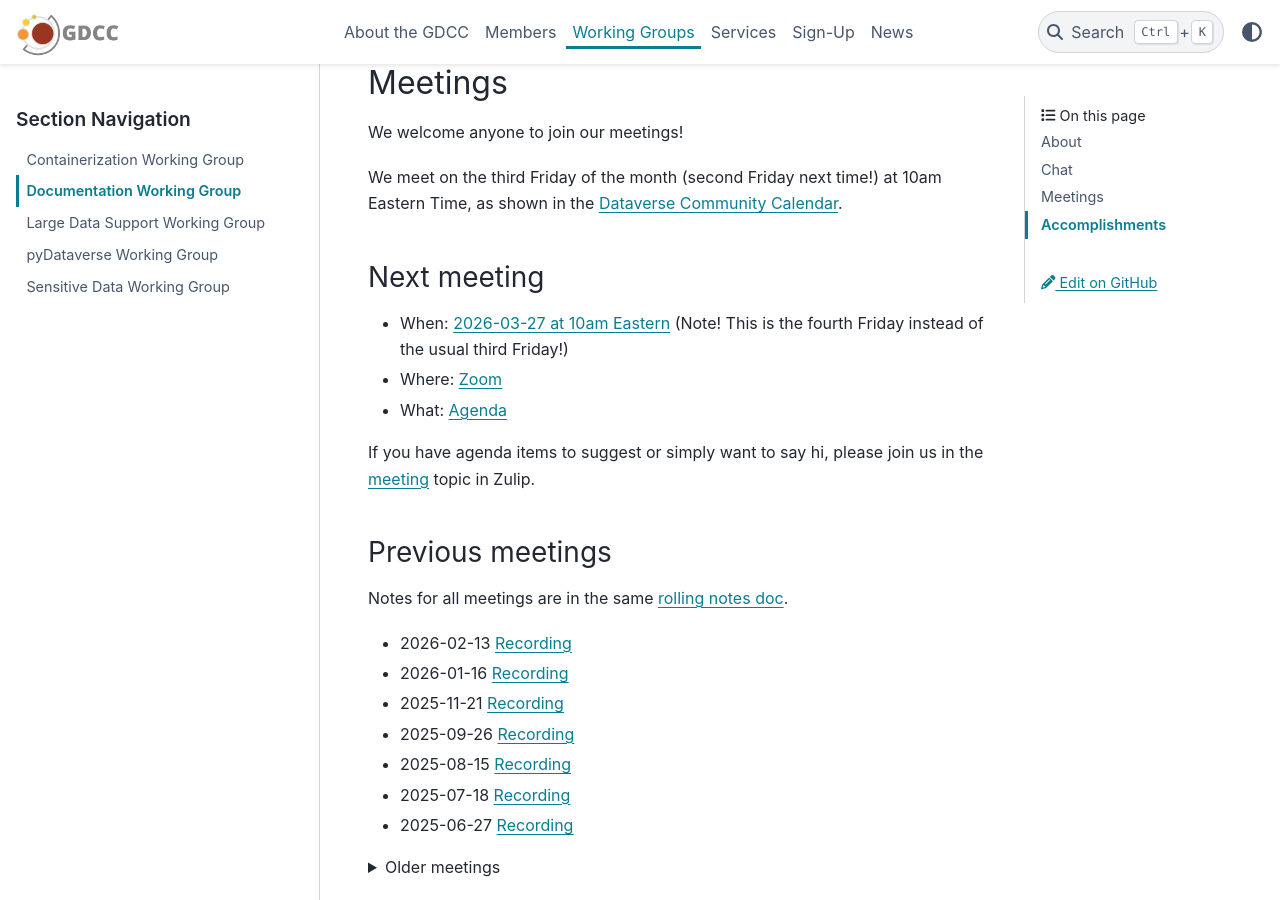
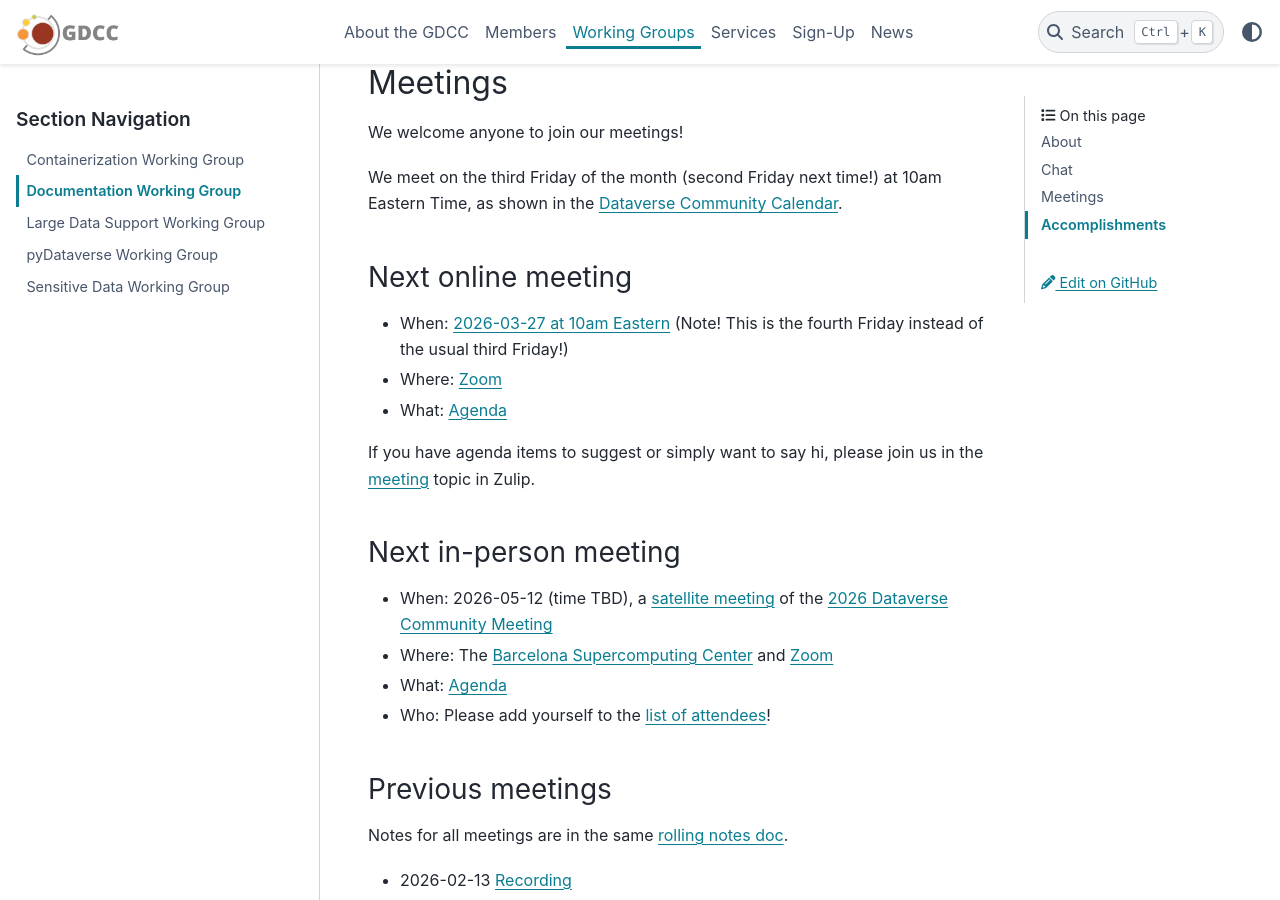
Before and after one commit to gdcc/www.gdcc.io, a Sphinx documentation site: the page built from source/working-groups/documentation.md, in a window 1280 px wide and 900 px high, scrolled down 472 px. Built offline with Sphinx 7.4.7 and the PyData theme 0.15.4, drawn with Linux system fonts in a browser that asks for light colours.

Commit message:
add Barcelona meeting

```diff
--- a/source/working-groups/documentation.md
+++ b/source/working-groups/documentation.md
@@ -16,13 +16,20 @@
 
 We meet on the third Friday of the month (second Friday next time!) at 10am Eastern Time, as shown in the [Dataverse Community Calendar](https://calendar.google.com/calendar/embed?src=c_udn4tonm401kgjjre4jl4ja0cs%40group.calendar.google.com&ctz=America%2FNew_York).
 
-### Next meeting
+### Next online meeting
 
 - When: [2026-03-27 at 10am Eastern](https://time.is/compare/10am_27_Mar_2026_in_Boston) (Note! This is the fourth Friday instead of the usual third Friday!)
 - Where: [Zoom](https://harvard.zoom.us/j/92654640205?pwd=43COJ82rJMAKZ179tjMDDTHPOO63KT.1)
 - What: [Agenda](https://docs.google.com/document/d/1dX8ktajVsRDk-MDF-yHWV0f4vIe8U3DWrSzIerVGlF8/edit?usp=sharing)
 
 If you have agenda items to suggest or simply want to say hi, please join us in the [meeting](https://dataverse.zulipchat.com/#narrow/channel/446770-docs/topic/doc.20group.20meeting/with/562700970) topic in Zulip.
+
+### Next in-person meeting
+
+- When: 2026-05-12 (time TBD), a [satellite meeting](https://dcm2026.com/general-information/) of the [2026 Dataverse Community Meeting](https://dcm2026.com)
+- Where: The [Barcelona Supercomputing Center](https://www.bsc.es) and [Zoom](https://harvard.zoom.us/j/92654640205?pwd=43COJ82rJMAKZ179tjMDDTHPOO63KT.1)
+- What: [Agenda](https://docs.google.com/document/d/1dX8ktajVsRDk-MDF-yHWV0f4vIe8U3DWrSzIerVGlF8/edit?usp=sharing)
+- Who: Please add yourself to the [list of attendees](https://docs.google.com/document/d/1uQIZtN6yuqH2XlcfRxNKa3KGvbsxT-fHIUZzKOZGR2k/edit?usp=sharing)!
 
 ### Previous meetings
 
```
